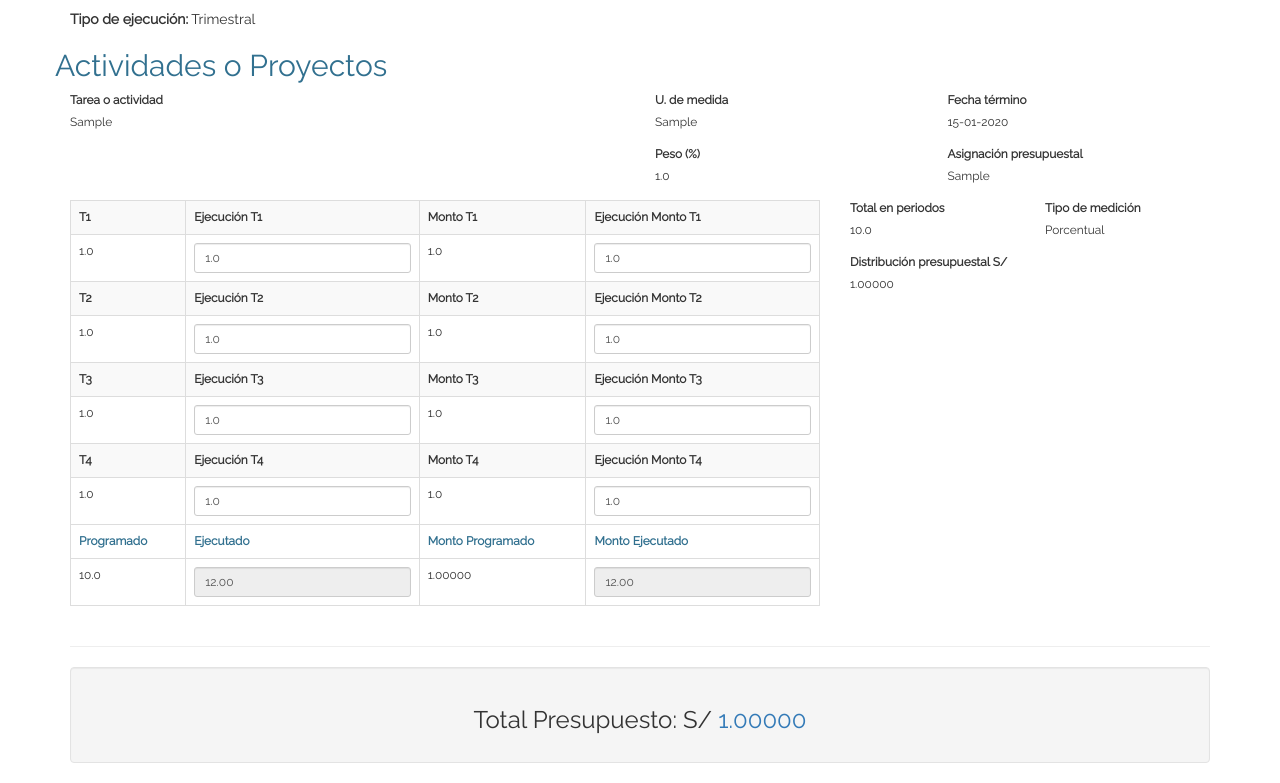
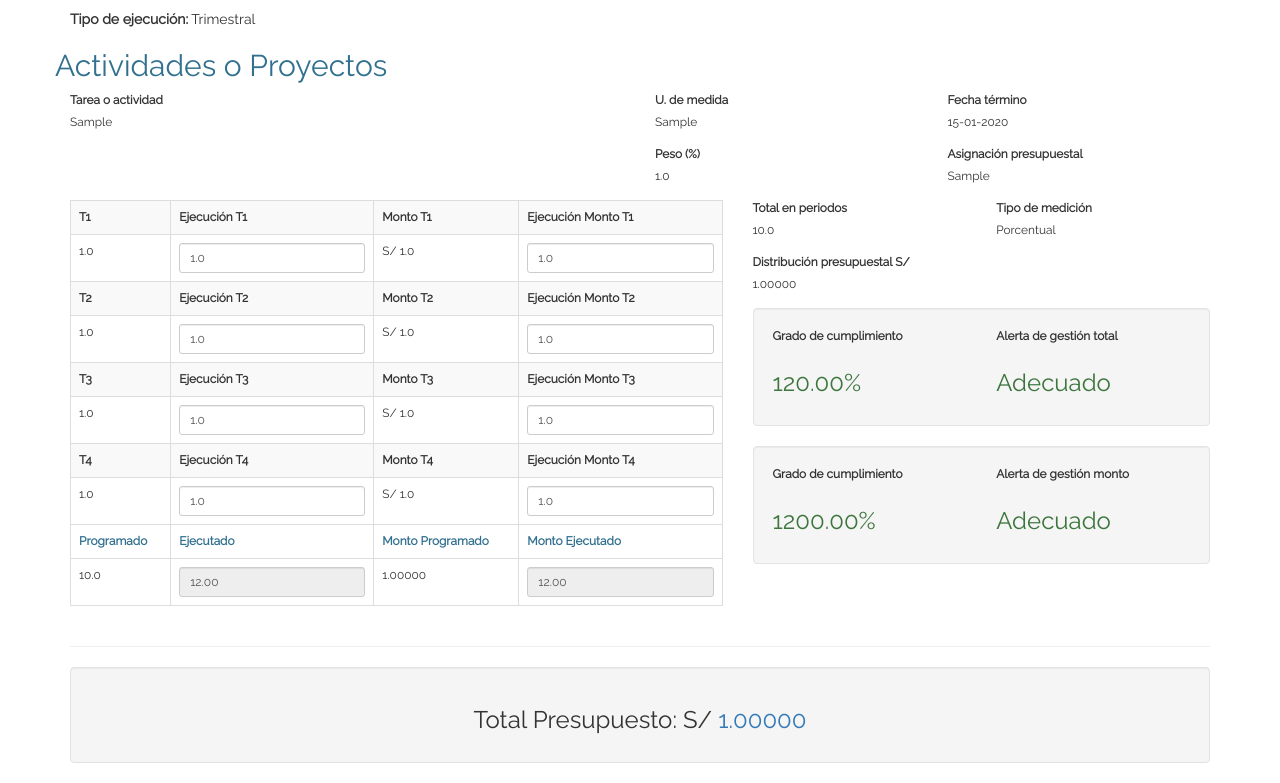
Before and after one commit to soncco/poi, a Django app: page /plan/ver/1 in a window 1280 px wide. Shown: the part 398-1181 px from the top of the page. Run offline with Django 3.2, Linux system fonts and the light colour scheme; a user stored in the database is signed in; tables that the repository leaves empty hold one stand-in row (values such as "Sample post"); some libraries are stand-ins or nearby versions.

Commit message:
Datos de ejecución

```diff
--- a/plan/static/plan/plan.js
+++ b/plan/static/plan/plan.js
@@ -159,7 +159,7 @@
 
     var calculoEvaluacion = function() {
 
-        $('.tabla-actividad').each(function(i) {
+        $('.actividad').each(function(i) {
 
             var resultadototal = 0;
             var resultadomonto = 0;
@@ -174,6 +174,51 @@
             $(this).find('.resultadototal').val(resultadototal.toFixed(2));
             $(this).find('.resultadomonto').val(resultadomonto.toFixed(2));
 
+            var actividad_total = $(this).find('.actividad-total').data('val') * 1;
+            var actividad_distribucion = $(this).find('.actividad-distribucion').data('val') * 1;
+
+            var porcentajet = resultadototal * 100 / actividad_total;
+            var porcentajep = resultadomonto * 100 / actividad_distribucion;
+
+            var clasep = 'text-success';
+            var alertap = 'Adecuado';
+            var claset = 'text-success';
+            var alertat = 'Adecuado';
+
+            if(porcentajet < 50) {
+                claset = 'text-danger';
+                alertat = 'Retrasado';
+            } else if (porcentajet >= 50 && porcentajet < 75) {
+                claset = 'text-warning';
+                alertat = 'Aceptable';
+            }
+
+            if(porcentajep < 50) {
+                clasep = 'text-danger';
+                alertap = 'Retrasado';
+            } else if (porcentajep >= 50 && porcentajep < 75) {
+                clasep = 'text-warning'
+                alertap = 'Aceptable';
+            }
+
+            $(this).find('.porcentajet span')
+                .text(porcentajet.toFixed(2) + '%')
+                .removeClass()
+                .addClass(claset);
+            $(this).find('.porcentajep span')
+                .text(porcentajep.toFixed(2) + '%')
+                .removeClass()
+                .addClass(clasep);
+
+            $(this).find('.alertat span')
+                .text(alertat)
+                .removeClass()
+                .addClass(claset);
+            $(this).find('.alertap span')
+                .text(alertap)
+                .removeClass()
+                .addClass(clasep);
+
         })
 
     }
--- a/plan/templates/plan/ver-plan.html
+++ b/plan/templates/plan/ver-plan.html
@@ -109,7 +109,7 @@
 
                     <div class="clearfix"></div>
 
-                    <div class="col-md-8">
+                    <div class="col-md-7">
                         <table class="table table-bordered table-striped tabla-actividad">
                             <tbody>
                                 <tr>
@@ -287,12 +287,12 @@
                             </tfoot>
                         </table>
                     </div>
-                    <div class="col-md-4">
+                    <div class="col-md-5">
                         <div class="row">
                             <div class="col-md-6">
                                 <div class="form-group">
                                     <label for="">Total en <span class="t">periodos</span><span class="m">meses</span></label>
-                                    <p>{{ actividad.total|unlocalize }}</p>
+                                    <p class="actividad-total" data-val="{{ actividad.total|unlocalize }}">{{ actividad.total|unlocalize }}</p>
 
                                 </div>
                             </div>
@@ -306,11 +306,34 @@
 
                         <div class="form-group">
                             <label for="">Distribución presupuestal S/</label>
-                            <p>{{ actividad.distribucion_presupuestal|unlocalize }}</p>
+                            <p class="actividad-distribucion" data-val="{{ actividad.distribucion_presupuestal|unlocalize }}">{{ actividad.distribucion_presupuestal|unlocalize }}</p>
                         </div>
 
                         <div class="form-group">
-
+                            <div class="well">
+                                <div class="row">
+                                    <div class="col-md-6">
+                                        <label for="">Grado de cumplimiento</label>
+                                        <h3 class="porcentajet"><span></span></h3>
+                                    </div>
+                                    <div class="col-md-6">
+                                        <label for="">Alerta de gestión total</label>
+                                        <h3 class="alertat"><span></span></h3>
+                                    </div>
+                                </div>
+                            </div>
+                            <div class="well">
+                                <div class="row">
+                                    <div class="col-md-6">
+                                        <label for="">Grado de cumplimiento</label>
+                                        <h3 class="porcentajep"><span></span></h3>
+                                    </div>
+                                    <div class="col-md-6">
+                                        <label for="">Alerta de gestión monto</label>
+                                        <h3 class="alertap"><span></span></h3>
+                                    </div>
+                                </div>
+                            </div>
                         </div>
                     </div>
 
```
Also changed, not shown: other parts of plan/templates/plan/ver-plan.html (+12 -12 lines).
